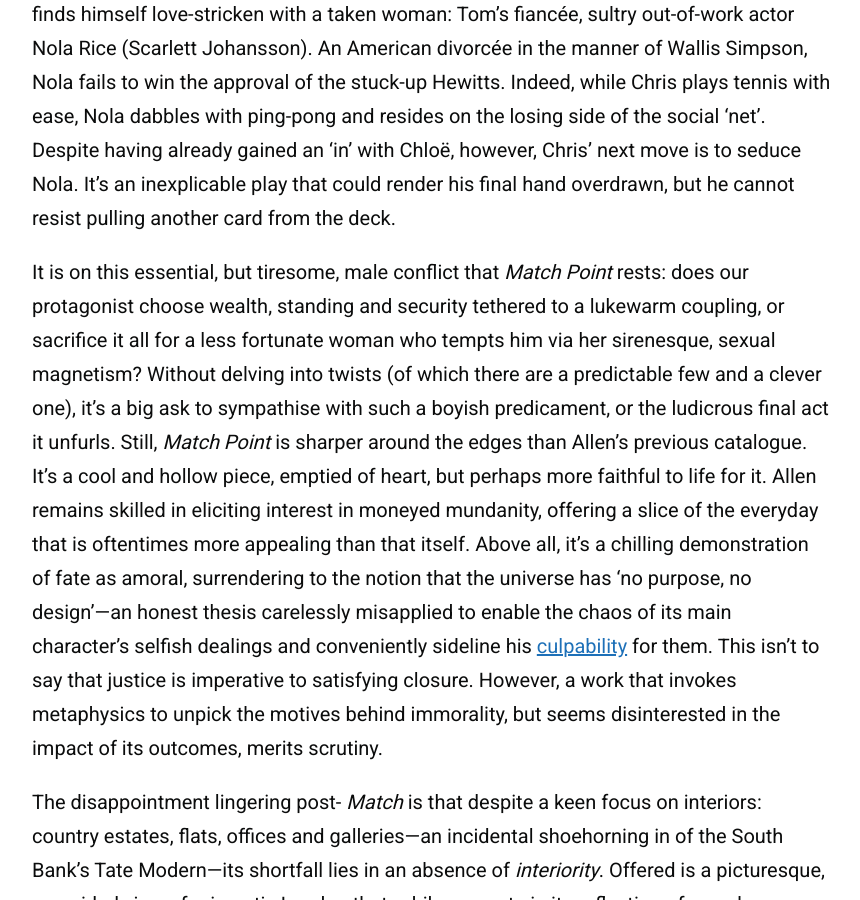
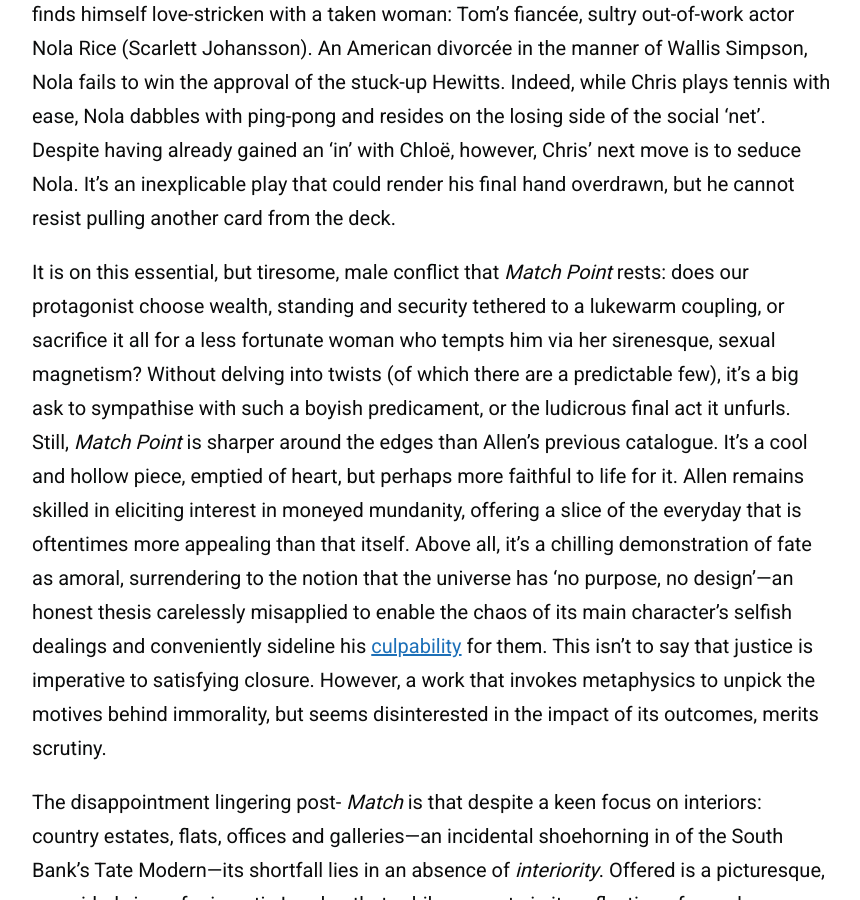
Before and after one commit to zoeurl/zoedowney.github.io, a Jekyll site: the page built from _posts/2024-2-22-match-point.md, in a window 1280 px wide and 900 px high, scrolled down 2525 px. Shown: the whole window, without its empty margins (208-1068 px from the left). Built offline with Jekyll 4.4.1, drawn with Linux system fonts in a browser that asks for light colours.

Commit message:
Update 2024-2-22-match-point.md

```diff
--- a/_posts/2024-2-22-match-point.md
+++ b/_posts/2024-2-22-match-point.md
@@ -21,6 +21,6 @@
 
 It’s a relief to witness a Woody Allen leading man who isn’t doing his most earnest impression of the director. Even so, comparisons can be made with Michael Caine’s neurotic slash lovesick Elliot in the earlier feature _Hannah and Her Sisters_. Similarly, Chris finds himself love-stricken with a taken woman: Tom’s fiancée, sultry out-of-work actor Nola Rice (Scarlett Johansson). An American divorcée in the manner of Wallis Simpson, Nola fails to win the approval of the stuck-up Hewitts. Indeed, while Chris plays tennis with ease, Nola dabbles with ping-pong and resides on the losing side of the social ‘net’. Despite having already gained an ‘in’ with Chloë, however, Chris’ next move is to seduce Nola. It’s an inexplicable play that could render his final hand overdrawn, but he cannot resist pulling another card from the deck.
 
-It is on this essential, but tiresome, male conflict that _Match Point_ rests: does our protagonist choose wealth, standing and security tethered to a lukewarm coupling, or sacrifice it all for a less fortunate woman who tempts him via her sirenesque, sexual magnetism? Without delving into twists (of which there are a predictable few and a clever one), it's a big ask to sympathise with such a boyish predicament, or the ludicrous final act it unfurls. Still, _Match Point_ is sharper around the edges than Allen’s previous catalogue. It’s a cool and hollow piece, emptied of heart, but perhaps more faithful to life for it. Allen remains skilled in eliciting interest in moneyed mundanity, offering a slice of the everyday that is oftentimes more appealing than that itself. Above all, it’s a chilling demonstration of fate as amoral, surrendering to the notion that the universe has ‘no purpose, no design’—an honest thesis carelessly misapplied to enable the chaos of its main character’s selfish dealings and conveniently sideline his [culpability](https://www.theguardian.com/film/2023/sep/08/woody-allen-venice-applause-metoo) for them. This isn't to say that justice is imperative to satisfying closure. However, a work that invokes metaphysics to unpick the motives behind immorality, but seems disinterested in the impact of its outcomes, merits scrutiny.
+It is on this essential, but tiresome, male conflict that _Match Point_ rests: does our protagonist choose wealth, standing and security tethered to a lukewarm coupling, or sacrifice it all for a less fortunate woman who tempts him via her sirenesque, sexual magnetism? Without delving into twists (of which there are a predictable few), it's a big ask to sympathise with such a boyish predicament, or the ludicrous final act it unfurls. Still, _Match Point_ is sharper around the edges than Allen’s previous catalogue. It’s a cool and hollow piece, emptied of heart, but perhaps more faithful to life for it. Allen remains skilled in eliciting interest in moneyed mundanity, offering a slice of the everyday that is oftentimes more appealing than that itself. Above all, it’s a chilling demonstration of fate as amoral, surrendering to the notion that the universe has ‘no purpose, no design’—an honest thesis carelessly misapplied to enable the chaos of its main character’s selfish dealings and conveniently sideline his [culpability](https://www.theguardian.com/film/2023/sep/08/woody-allen-venice-applause-metoo) for them. This isn't to say that justice is imperative to satisfying closure. However, a work that invokes metaphysics to unpick the motives behind immorality, but seems disinterested in the impact of its outcomes, merits scrutiny.
 
 The disappointment lingering post- _Match_ is that despite a keen focus on interiors: country estates, flats, offices and galleries—an incidental shoehorning in of the South Bank’s Tate Modern—its shortfall lies in an absence of _interiority_. Offered is a picturesque, one-sided view of prismatic London that, while accurate in its reflection of a cushy pedigree of privileged living, resists critiquing its shallow trappings. _Match Point_ condones the use of wealth as a buffer against accountability. Its characters motivations are murky, their emotional leanings unclear, perhaps because the script offers nothing biting for its actors to chew on. We hardly buy into the specificities of its characters' affections; attraction to Chloë or Nola based merely on the kinds of lives each represents to its male protagonist—women (once again) reduced to types. And, although held captive by greed in a moral vacuum, Rhys-Meyers' Chris is the emptiest shell, tedious in his indecision and indifference towards all but assets attained. Rarely does the film seek to offset its casual infidelity and gloomy cynicism through satire which (forgive me) could be the entire _Point_. Perhaps the meaningful takeaway is that the hand one is dealt does not have final word on the state of play. But, for Woody Allen, it has become a sport of one director trying to cling onto his racket and serve with it, too.
```
